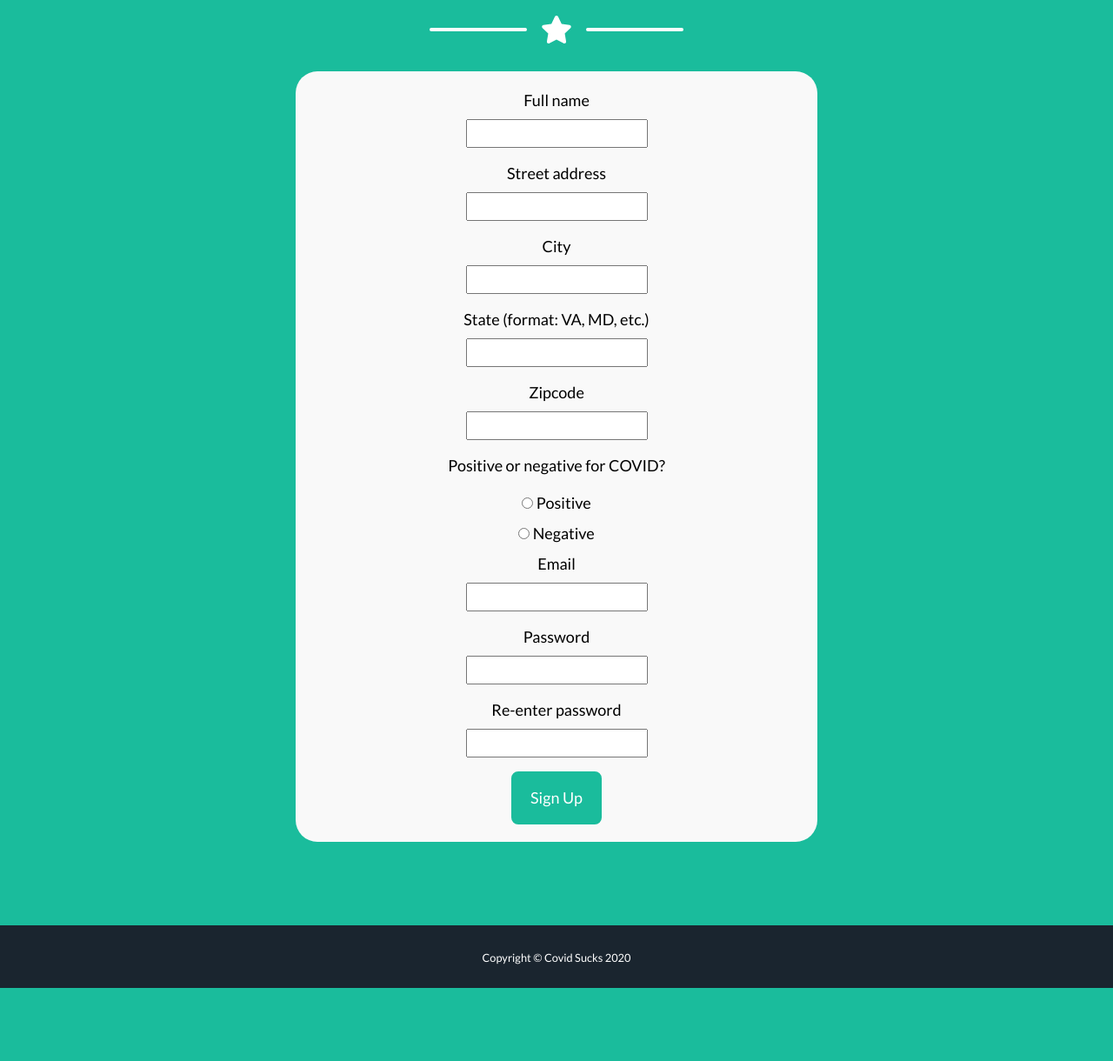
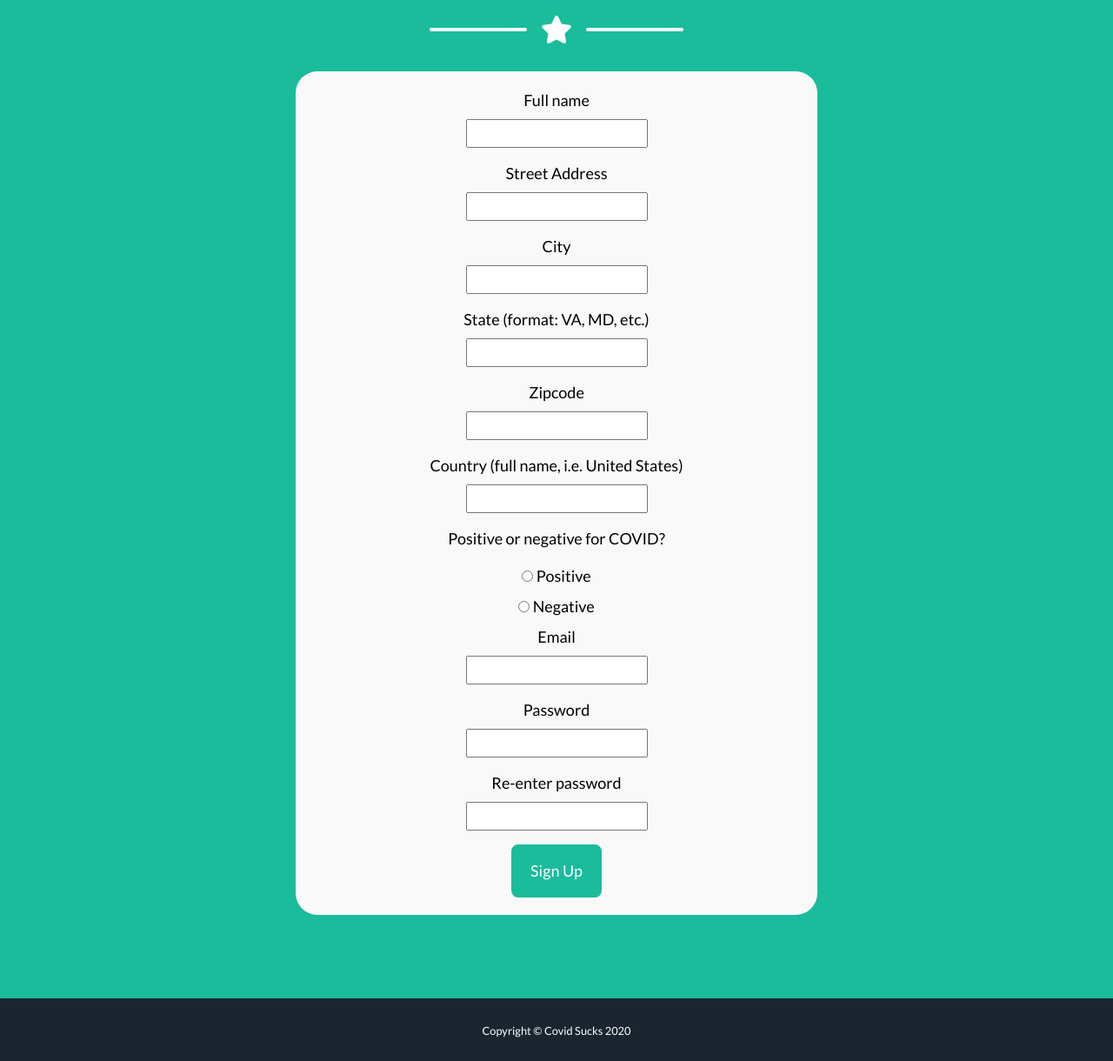
Before and after one commit to Ttran829/covid-sucks, a PHP site: page /signup_add.php in a window 1280 px wide. Shown: the part 464-1684 px from the top of the page at 87% size. Before the commit the page ends 1600 px from the top, so only its background shows below. Run offline with PHP 8.4, Linux system fonts and the light colour scheme; some libraries are stand-ins or nearby versions.

Commit message:
added country field in signup form and added to country case total if user registers with positive case

```diff
--- a/signup.php
+++ b/signup.php
@@ -61,7 +61,7 @@
                             <input name="name" id="name" type="text">
                         </div>
                         <div class="form-group">
-                            <label for="street">Street address</label>
+                            <label for="street">Street Address</label>
                             <input name="street" id="street" type="text">
                         </div>
                         <div class="form-group">
@@ -73,8 +73,12 @@
                             <input name="state" id="state" type="text">
                         </div>
                         <div class="form-group">
-                            <label for="Zipcode">Zipcode</label>
-                            <input name="Zipcode" id="Zipcode" type="text">
+                            <label for="zipcode">Zipcode</label>
+                            <input name="zipcode" id="zipcode" type="text">
+                        </div>
+                        <div class="form-group">
+                            <label for="country">Country (full name, i.e. United States)</label>
+                            <input name="country" id="country" type="text">
                         </div>
                         <p>Positive or negative for COVID?</p>
                         <input type="radio" id="positive" name="covid_status" value=1>
--- a/signup_add.php
+++ b/signup_add.php
@@ -42,6 +42,7 @@
     $city = $_POST['city'];
     $state = $_POST['state'];
     $zipcode = $_POST['zipcode'];
+    $country = $_POST['country'];
     $covid_status = $_POST['covid_status'];
     $email = $_POST['email'];
     $password = $_POST['password'];
@@ -51,7 +52,7 @@
       $statement = $db->prepare($query);
       $statement->execute();
       $statement->closecursor();
-      $query2 = "UPDATE country SET total_cases = total_cases+1 WHERE name = 'United States'";
+      $query2 = "UPDATE country SET total_cases = total_cases+1 WHERE name = '$country'";
       $statement2 = $db->prepare($query2);
       $statement2->execute();
       $statement2->closecursor();
@@ -66,7 +67,7 @@
 
     else
     {
-    $query = "INSERT INTO user (name, email, password, covid_status, current_location_street, current_location_city, current_location_state, current_location_zipcode) VALUES (:name, :email, :password, :covid_status, :current_location_street, :current_location_city, :current_location_state, :current_location_zipcode)";
+    $query = "INSERT INTO user (name, email, password, covid_status, current_location_street, current_location_city, current_location_state, current_location_zipcode, current_location_country) VALUES (:name, :email, :password, :covid_status, :current_location_street, :current_location_city, :current_location_state, :current_location_zipcode, :current_location_country)";
     $statement = $db->prepare($query);
     $statement->bindValue(':name', $name);
     $statement->bindValue(':email', $email);
@@ -76,6 +77,7 @@
     $statement->bindValue(':current_location_city', $city);
     $statement->bindValue(':current_location_state', $state);
     $statement->bindValue(':current_location_zipcode', $zipcode);
+    $statement->bindValue(':current_location_country', $country);
     $statement->execute();
     $statement->closeCursor();
 
```
